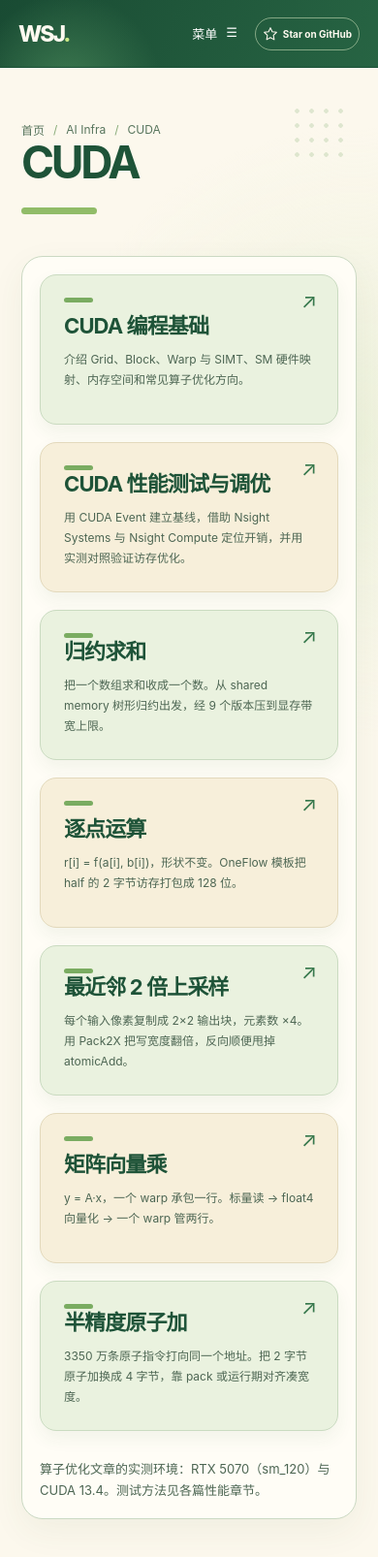
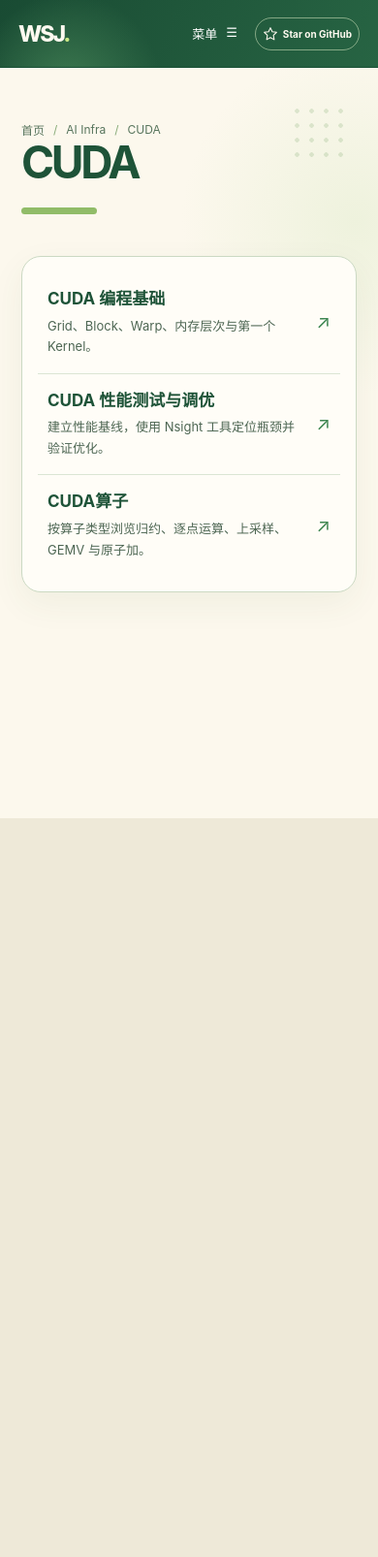
Before and after one commit to wsj040303/wsj040303.github.io, a website: page notes/cuda/index.html in a window 390 px wide. Shown: the whole page at 97% size. After the commit the page ends 844 px from the top, so only its background shows below. Drawn offline with Linux system fonts and the light colour scheme.

Commit message:
Group CUDA operators in compact categorized directory

```diff
--- /dev/null
+++ b/assets/directory.css
@@ -0,0 +1,36 @@
+/* Compact directories for sections that will grow over time. */
+.directory-shell {
+  padding: clamp(16px, 2.5vw, 36px);
+  border: 1px solid #cbd9c3;
+  border-radius: 20px;
+  background: #fffdf7;
+  box-shadow: 0 12px 35px #385d3610;
+}
+.directory-list { margin: 0; padding: 0; list-style: none; }
+.directory-list li + li { border-top: 1px solid #dbe5d4; }
+.directory-link {
+  display: grid;
+  grid-template-columns: minmax(190px, .65fr) minmax(0, 1.35fr) auto;
+  align-items: center;
+  gap: clamp(12px, 2.5vw, 34px);
+  min-height: 76px;
+  padding: 16px 18px;
+  border-radius: 10px;
+  transition: background .2s ease;
+}
+.directory-link:hover, .directory-link:focus-visible { background: #edf5e6; }
+.directory-link strong { color: var(--forest); font-size: clamp(17px, 1.35vw, 20px); line-height: 1.4; }
+.directory-link > span:not(.directory-arrow) { color: var(--muted); font-size: 13px; line-height: 1.65; }
+.directory-arrow { color: #3d8652; font-size: 19px; line-height: 1; }
+.directory-group + .directory-group { margin-top: 30px; }
+.directory-group h2 { margin: 0 18px 10px; color: var(--forest); font-size: 21px; }
+.directory-note { margin: 28px 18px 0; padding-top: 22px; border-top: 1px solid #dbe5d4; color: var(--muted); font-size: 13px; line-height: 1.7; }
+
+@media (max-width: 760px) {
+  .directory-link { grid-template-columns: minmax(0, 1fr) auto; gap: 5px 12px; min-height: 0; padding: 16px 10px; }
+  .directory-link > span:not(.directory-arrow) { grid-column: 1; grid-row: 2; }
+  .directory-arrow { grid-column: 2; grid-row: 1 / span 2; }
+  .directory-group + .directory-group { margin-top: 24px; }
+  .directory-group h2 { margin-inline: 10px; font-size: 19px; }
+  .directory-note { margin-inline: 10px; }
+}
--- a/notes/cuda/index.html
+++ b/notes/cuda/index.html
@@ -8,6 +8,7 @@
     <title>CUDA · WSJ</title>
     <link rel="stylesheet" href="../../assets/site.css?v=20261008-layout">
     <link rel="stylesheet" href="../../assets/garden.css">
+    <link rel="stylesheet" href="../../assets/directory.css">
     <script src="../../assets/site.js" defer></script>
   </head>
   <body>
@@ -29,38 +30,12 @@
         <div class="page-heading">
           <h1>CUDA</h1>
         </div>
-        <section class="catalog-box" aria-label="CUDA 文章目录">
-          <div class="topic-list is-operator">
-            <a class="topic-card" href="../cuda.html">
-              <h2>CUDA 编程基础</h2>
-              <p>介绍 Grid、Block、Warp 与 SIMT、SM 硬件映射、内存空间和常见算子优化方向。</p>
-            </a>
-            <a class="topic-card" href="performance.html">
-              <h2>CUDA 性能测试与调优</h2>
-              <p>用 CUDA Event 建立基线，借助 Nsight Systems 与 Nsight Compute 定位开销，并用实测对照验证访存优化。</p>
-            </a>
-            <a class="topic-card" href="../operators/reduce.html">
-              <h2>归约求和</h2>
-              <p>把一个数组求和收成一个数。从 shared memory 树形归约出发，经 9 个版本压到显存带宽上限。</p>
-            </a>
-            <a class="topic-card" href="../operators/elementwise.html">
-              <h2>逐点运算</h2>
-              <p>r[i] = f(a[i], b[i])，形状不变。OneFlow 模板把 half 的 2 字节访存打包成 128 位。</p>
-            </a>
-            <a class="topic-card" href="../operators/upsample-nearest2d.html">
-              <h2>最近邻 2 倍上采样</h2>
-              <p>每个输入像素复制成 2×2 输出块，元素数 ×4。用 Pack2X 把写宽度翻倍，反向顺便甩掉 atomicAdd。</p>
-            </a>
-            <a class="topic-card" href="../operators/gemv.html">
-              <h2>矩阵向量乘</h2>
-              <p>y = A·x，一个 warp 承包一行。标量读 → float4 向量化 → 一个 warp 管两行。</p>
-            </a>
-            <a class="topic-card" href="../operators/fast-atomic-add.html">
-              <h2>半精度原子加</h2>
-              <p>3350 万条原子指令打向同一个地址。把 2 字节原子加换成 4 字节，靠 pack 或运行期对齐凑宽度。</p>
-            </a>
-          </div>
-          <p class="catalog-note">算子优化文章的实测环境：RTX 5070（sm_120）与 CUDA 13.4。测试方法见各篇性能章节。</p>
+        <section class="directory-shell" aria-label="CUDA 章节目录">
+          <ul class="directory-list">
+            <li><a class="directory-link" href="../cuda.html"><strong>CUDA 编程基础</strong><span>Grid、Block、Warp、内存层次与第一个 Kernel。</span><span class="directory-arrow" aria-hidden="true">↗</span></a></li>
+            <li><a class="directory-link" href="performance.html"><strong>CUDA 性能测试与调优</strong><span>建立性能基线，使用 Nsight 工具定位瓶颈并验证优化。</span><span class="directory-arrow" aria-hidden="true">↗</span></a></li>
+            <li><a class="directory-link" href="../operators/index.html?v=20261013"><strong>CUDA算子</strong><span>按算子类型浏览归约、逐点运算、上采样、GEMV 与原子加。</span><span class="directory-arrow" aria-hidden="true">↗</span></a></li>
+          </ul>
         </section>
       </main>
     </div>
```
Also changed, not shown: notes/operators/elementwise.html (+2 -2 lines), notes/operators/fast-atomic-add.html (+2 -3 lines), notes/operators/gemv.html (+2 -2 lines), notes/operators/index.html (+48 -4 lines), notes/operators/reduce.html (+2 -2 lines), notes/operators/upsample-nearest2d.html (+2 -2 lines).
